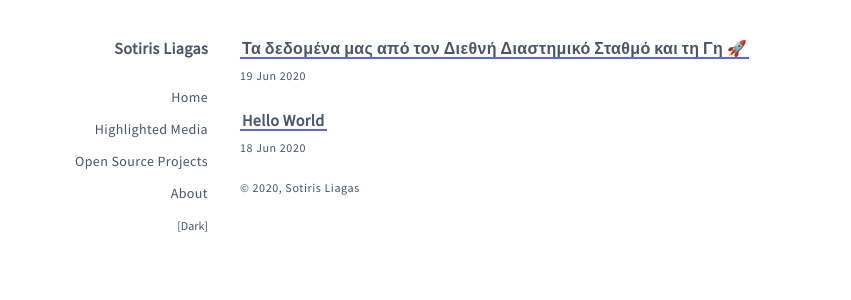
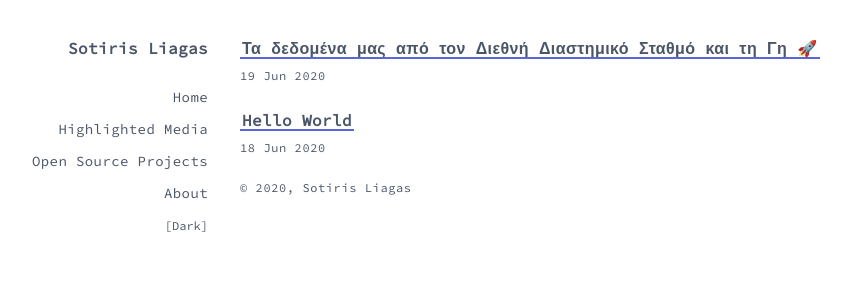
Before and after one commit to liagason/A-Jekyll-Blog, a Jekyll site: the page built from index.html, in a window 1280 px wide. Shown: the top 300 px of the page, without its empty margins (128-979 px from the left). Built offline with Jekyll 4.4.1, drawn with Linux system fonts in a browser that asks for light colours.

Commit message:
Update default.html

```diff
--- a/_layouts/default.html
+++ b/_layouts/default.html
@@ -17,12 +17,12 @@
     <meta name="keywords" content="teaching, edtech, elemedu, programming, coding, k-12, liagason, Sotiris Liagas, Sotirios Liagkas, Σωτήριος Λιάγκας, Σωτήρης Λιάγκας">
 
     <link rel="stylesheet" href="https://unpkg.com/tailwindcss/dist/tailwind.min.css">
-    <link href='https://fonts.googleapis.com/css?family=Source+Sans+Pro' rel='stylesheet' type='text/css'>
+    <link href='https://fonts.googleapis.com/css?family=Source+Code+Pro' rel='stylesheet' type='text/css'>
     <link rel="stylesheet" href="/css/syntax.css" type="text/css" />
 
     <style>
         .quicksand {
-            font-family: 'Source Sans Pro', sans-serif;
+            font-family: 'Source Code Pro', sans-serif;
         }
 
         ::selection {
```
